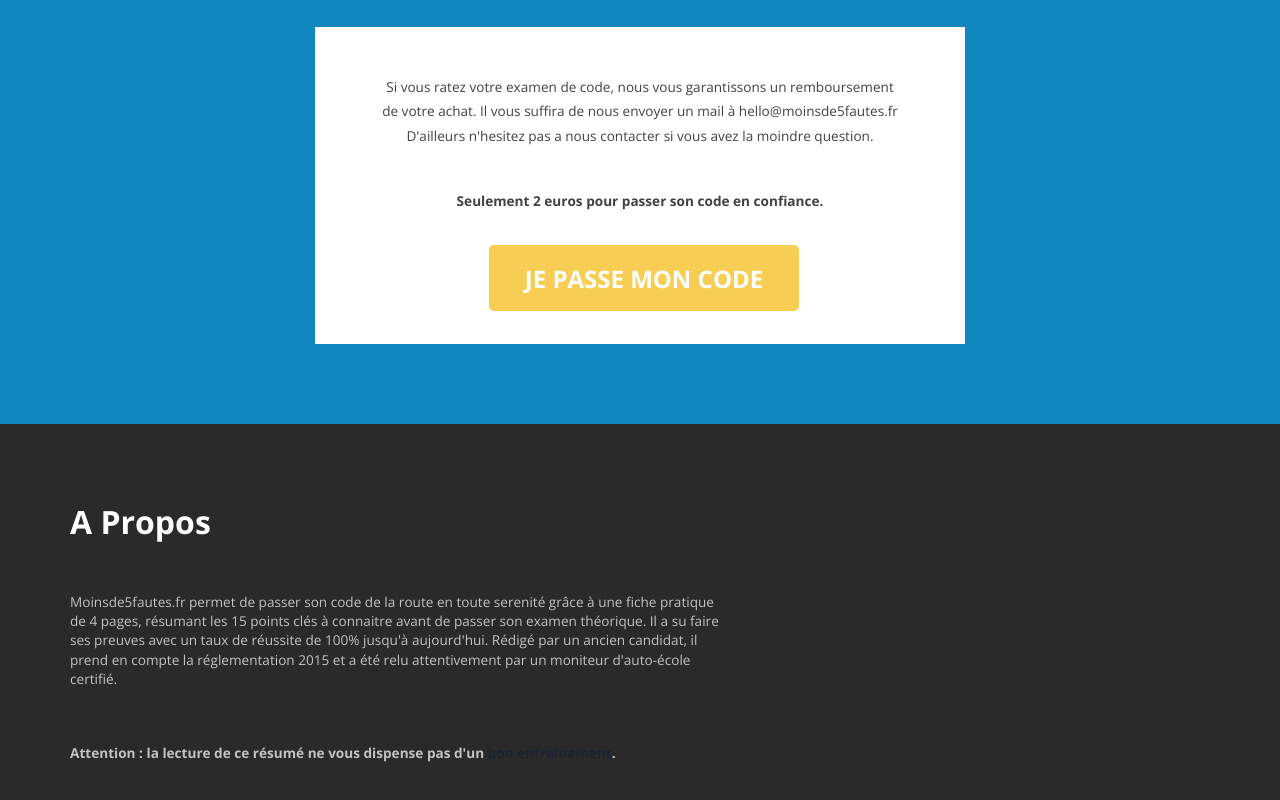
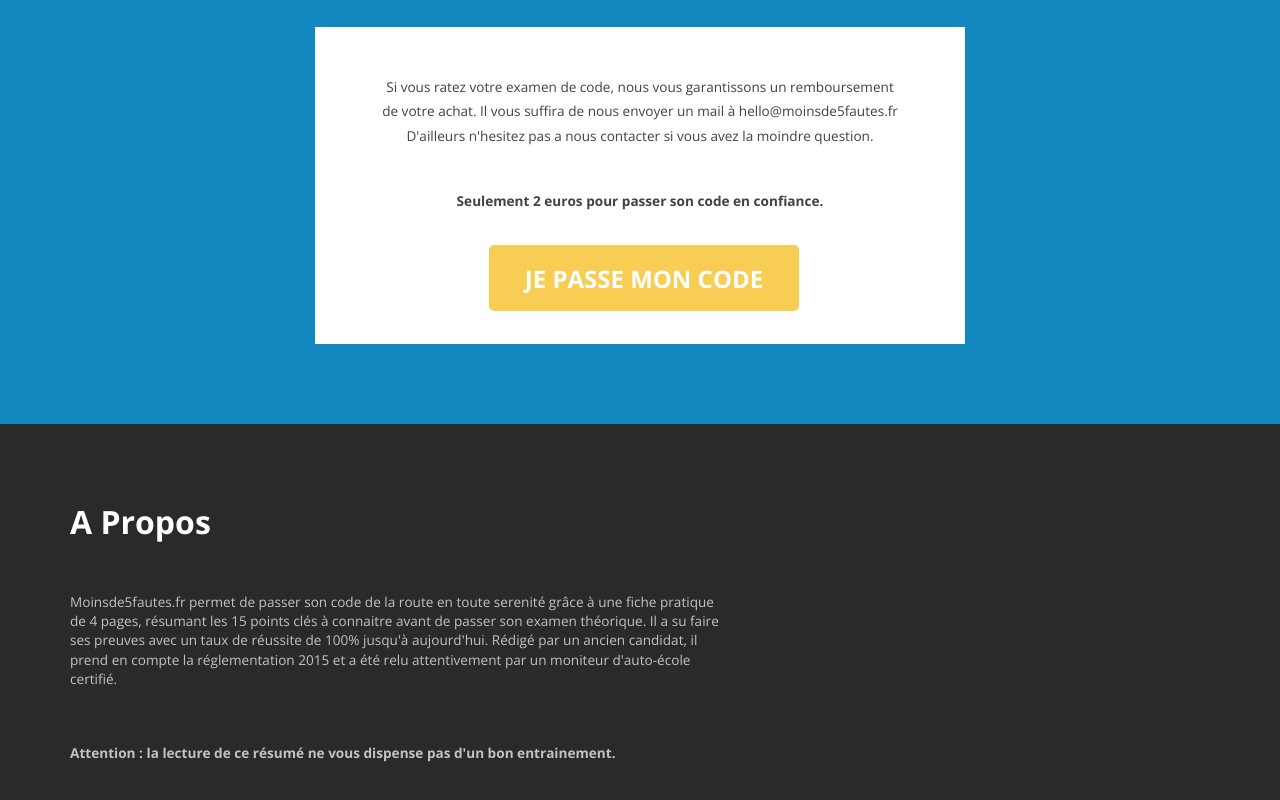
Before and after one commit to hellosunshine/moinsde5fautes, a plain HTML site: page index.html in a window 1280 px wide. Shown: the part 2884-3684 px from the top of the page. Drawn offline with nearby package versions, Linux system fonts and the light colour scheme.

Commit message:
footer link stop

```diff
--- a/index.html
+++ b/index.html
@@ -103,7 +103,7 @@ License URL: http://creativecommons.org/licenses/by/3.0/
        				<div class="col-md-4 about_grid">
        					<i class="icon3"> </i>
        					<h3> DVD trop chers</h3>
-       					<p>Gardez votre argent pour vos amis, ou pour <b> <a href="https://envoituresimone.com/">un bon entrainement en ligne</a></b> (exclu : -50% avec le coupon "moinsde5afautes"). </p>
+       					<p>Gardez votre argent pour vos amis, ou pour <b> <a href="https://envoituresimone.com/boutique">un bon entrainement en ligne</a></b> (exclu : -50% avec le coupon "moinsde5afautes"). </p>
        				</div>
        			</div>
        		</div>
@@ -197,7 +197,7 @@ License URL: http://creativecommons.org/licenses/by/3.0/
        		<h3>A Propos</h3>
        		<div class="social">
             <p> Moinsde5fautes.fr permet de passer son code de la route en toute serenité grâce à une fiche pratique de 4 pages, résumant les 15 points clés à connaitre avant de passer son examen théorique. Il a su faire ses preuves avec un taux de réussite de 100% jusqu'à aujourd'hui. Rédigé par un ancien candidat, il prend en compte la réglementation 2015 et a été relu attentivement par un moniteur d'auto-école certifié. </p>
-            <p><strong>Attention : la lecture de ce résumé ne vous dispense pas d'un <a href="https://envoituresimone.com/"> <b> bon entrainement</a>.</b></strong></p>
+            <p><strong>Attention : la lecture de ce résumé ne vous dispense pas d'un bon entrainement.</strong></p>
             </div>
              </div>
 <!--
```
